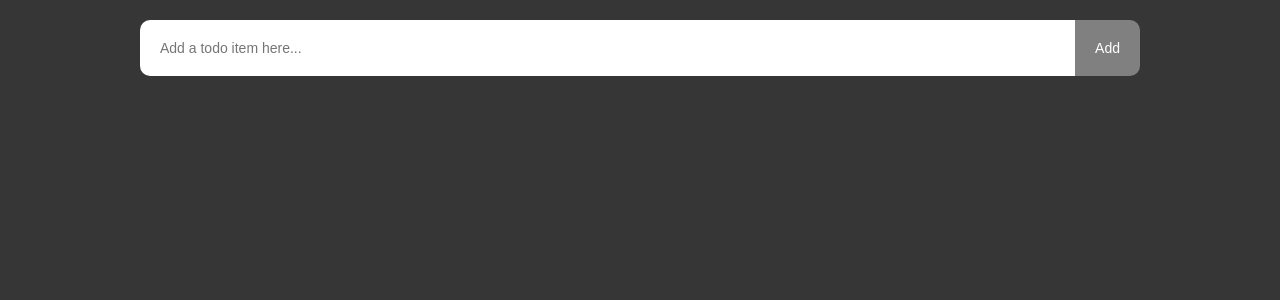
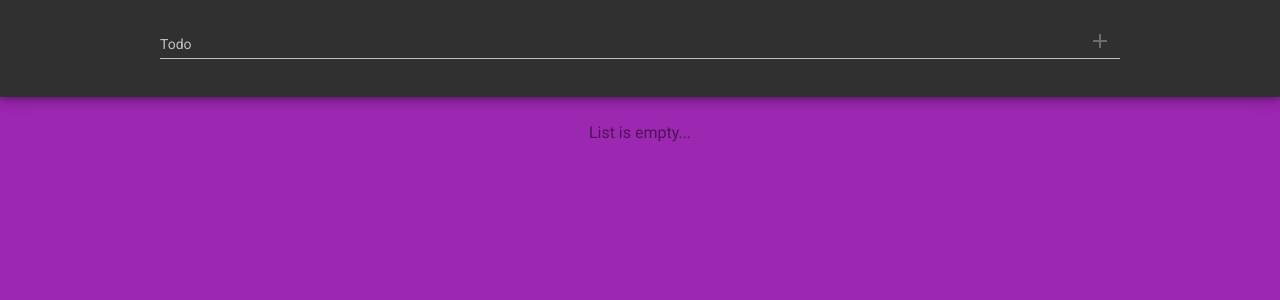
Before and after one commit to DanielKanyo/angular-firebase-todo, an Angular app: page / in a window 1280 px wide. Shown: the top 300 px of the page. Built offline with nearby package versions, Linux system fonts and the light colour scheme.

Commit message:
Material design

```diff
--- a/angular.json
+++ b/angular.json
@@ -23,11 +23,9 @@
                         "polyfills": "src/polyfills.ts",
                         "tsConfig": "tsconfig.app.json",
                         "aot": true,
-            "assets": [
-              "src/favicon.ico",
-              "src/assets"
-            ],
+                        "assets": ["src/favicon.ico", "src/assets"],
                         "styles": [
+                            "./node_modules/@angular/material/prebuilt-themes/purple-green.css",
                             "src/styles.scss"
                         ],
                         "scripts": []
@@ -87,11 +85,9 @@
                         "polyfills": "src/polyfills.ts",
                         "tsConfig": "tsconfig.spec.json",
                         "karmaConfig": "karma.conf.js",
-            "assets": [
-              "src/favicon.ico",
-              "src/assets"
-            ],
+                        "assets": ["src/favicon.ico", "src/assets"],
                         "styles": [
+                            "./node_modules/@angular/material/prebuilt-themes/purple-green.css",
                             "src/styles.scss"
                         ],
                         "scripts": []
@@ -105,9 +101,7 @@
                             "tsconfig.spec.json",
                             "e2e/tsconfig.json"
                         ],
-            "exclude": [
-              "**/node_modules/**"
-            ]
+                        "exclude": ["**/node_modules/**"]
                     }
                 },
                 "e2e": {
--- a/package.json
+++ b/package.json
@@ -12,10 +12,12 @@
     "private": true,
     "dependencies": {
         "@angular/animations": "~10.0.5",
+        "@angular/cdk": "^10.1.0",
         "@angular/common": "~10.0.5",
         "@angular/compiler": "~10.0.5",
         "@angular/core": "~10.0.5",
         "@angular/forms": "~10.0.5",
+        "@angular/material": "^10.1.0",
         "@angular/platform-browser": "~10.0.5",
         "@angular/platform-browser-dynamic": "~10.0.5",
         "@angular/router": "~10.0.5",
--- a/src/app/app.component.html
+++ b/src/app/app.component.html
@@ -1,21 +1,30 @@
 <div class="app">
-    <div class="content">
+    <div class="header">
         <div class="input-and-btn-container">
+            <mat-form-field class="input">
+                <mat-label>Todo</mat-label>
                 <input
-                type="text"
+                    matInput
                     placeholder="Add a todo item here..."
                     [value]="inputValue"
                     (keyup)="handleKeyUp($event.target.value)"
+                    (keyup.enter)="handleAddBtnClick()"
                 />
+            </mat-form-field>
+            <div class="button-container">
                 <button
+                    mat-icon-button
+                    color="accent"
                     [disabled]="inputValue.length === 0"
                     (click)="handleAddBtnClick()"
                 >
-                Add
+                    <mat-icon>add</mat-icon>
                 </button>
+            </div>
+        </div>
     </div>
     <div *ngFor="let todo of todos">
         <app-todo-item [item]="todo"></app-todo-item>
     </div>
+    <div *ngIf="!todos.length" class="empty-list">List is empty...</div>
 </div>
-</div>
--- a/src/app/app.component.scss
+++ b/src/app/app.component.scss
@@ -1,49 +1,36 @@
 .app {
     width: 100%;
 
-    .content {
-        width: 1000px;
+    .header {
         padding: 20px 0;
-        margin: 0 auto;
+        background: #303030;
+        box-shadow: 0 3px 5px -1px rgba(0, 0, 0, 0.2),
+            0 6px 10px 0 rgba(0, 0, 0, 0.14), 0 1px 18px 0 rgba(0, 0, 0, 0.12);
 
         .input-and-btn-container {
             display: flex;
             justify-content: center;
+            width: 960px;
+            margin: 0 auto;
 
-            input {
+            .input {
                 width: 100%;
-                border-top-left-radius: 10px;
-                border-bottom-left-radius: 10px;
-                border: 0;
-                padding: 20px;
-                outline: none;
-                font-size: 14px;
-            }
 
-            button {
-                padding: 20px;
-                border-top-right-radius: 10px;
-                border-bottom-right-radius: 10px;
-                border: 0;
-                outline: none;
-                background: #126e3e;
-                color: white;
-                font-size: 14px;
-
-                &:hover {
-                    background: #0f7a42;
-                    cursor: pointer;
-                }
-
-                &:active {
-                    background: #0c8a48;
-                    cursor: pointer;
-                }
-
-                &:disabled {
-                    background: grey;
+                input {
+                    color: white;
                 }
             }
         }
+
+        .button-container {
+            margin-left: -40px;
+        }
+    }
+
+    .empty-list {
+        text-align: center;
+        padding: 26px 0;
+        opacity: 0.5;
+        font-size: 16px;
     }
 }
--- a/src/app/todo-item/todo-item.component.html
+++ b/src/app/todo-item/todo-item.component.html
@@ -1,6 +1,13 @@
-<div class="item" *ngIf="item">
+<mat-card class="card" *ngIf="item">
     <div class="item-value">
         {{ item.value }}
     </div>
-    <div class="delete-btn" (click)="handleDeleteBtnClick(item.id)">x</div>
-</div>
+    <button
+        mat-icon-button
+        class="delete-btn"
+        color="accent"
+        (click)="handleDeleteBtnClick(item.id)"
+    >
+        <mat-icon>delete</mat-icon>
+    </button>
+</mat-card>
--- a/src/app/todo-item/todo-item.component.scss
+++ b/src/app/todo-item/todo-item.component.scss
@@ -1,34 +1,16 @@
 :host {
     display: block;
-    margin: 12px 0;
+    margin: 12px auto;
+    width: 960px;
 
-    .item {
-        background-color: #126e3e;
-        height: 56px;
-        border-radius: 10px;
-        font-size: 14px;
+    .card {
         display: flex;
         justify-content: space-between;
         align-items: center;
 
         .item-value {
             color: white;
-            padding-left: 20px;
-        }
-
-        .delete-btn {
-            height: 40px;
-            width: 40px;
-            display: flex;
-            justify-content: center;
-            align-items: center;
-            margin-right: 10px;
-
-            &:hover {
-                background: #0f7a42;
-                cursor: pointer;
-                border-radius: 10px;
-            }
+            padding-left: 10px;
         }
     }
 }
--- a/src/index.html
+++ b/src/index.html
@@ -6,8 +6,16 @@
         <base href="/" />
         <meta name="viewport" content="width=device-width, initial-scale=1" />
         <link rel="icon" type="image/x-icon" href="favicon.ico" />
+        <link
+            href="https://fonts.googleapis.com/css?family=Roboto:300,400,500&display=swap"
+            rel="stylesheet"
+        />
+        <link
+            href="https://fonts.googleapis.com/icon?family=Material+Icons"
+            rel="stylesheet"
+        />
     </head>
-    <body>
+    <body class="mat-typography">
         <app-root></app-root>
     </body>
 </html>
--- a/src/styles.scss
+++ b/src/styles.scss
@@ -1,7 +1,8 @@
 html,
 body {
+    height: 100%;
     margin: 0;
     padding: 0;
-    font-family: Arial, Helvetica, sans-serif;
-    background-color: #363636;
+    font-family: Roboto, "Helvetica Neue", sans-serif;
+    background: #9c27b0;
 }
```
Also changed, not shown: src/app/app.module.ts (+13 -1 lines). Lines whose indentation alone changed are shown as unchanged.
